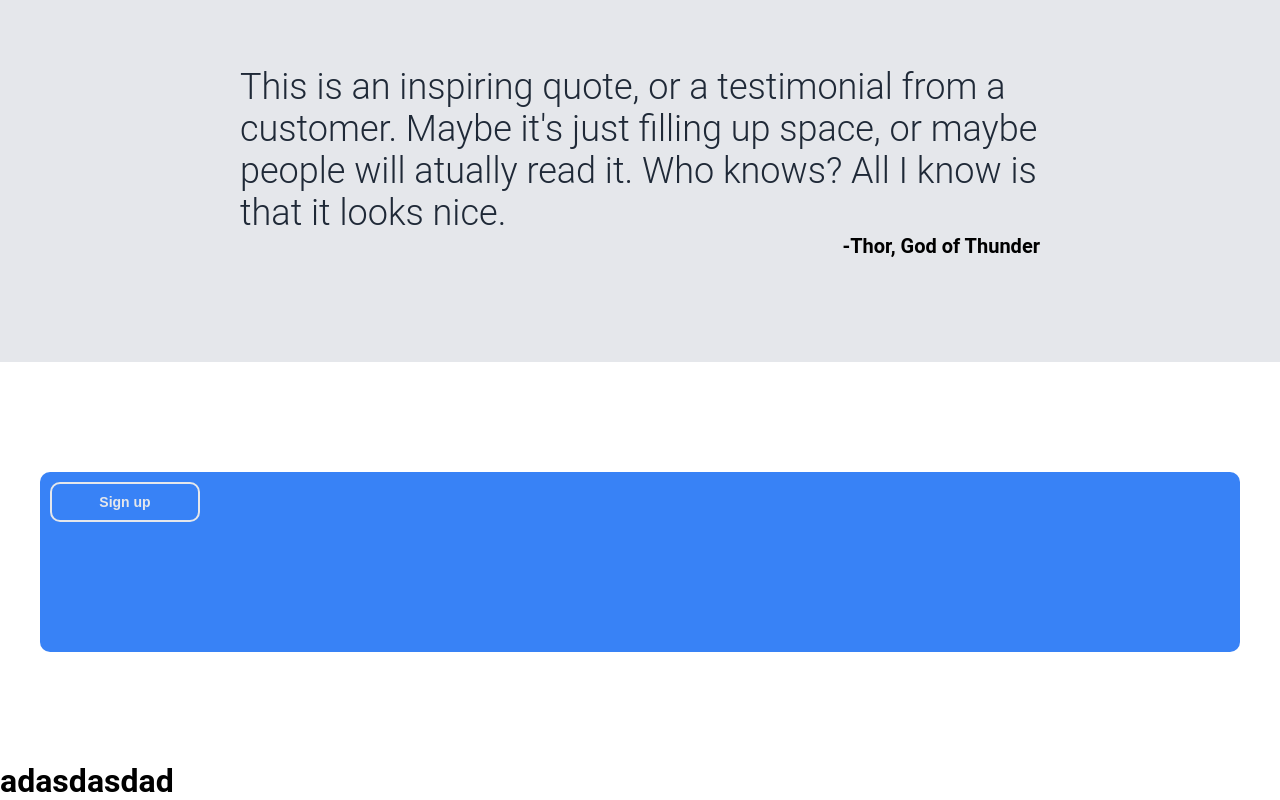
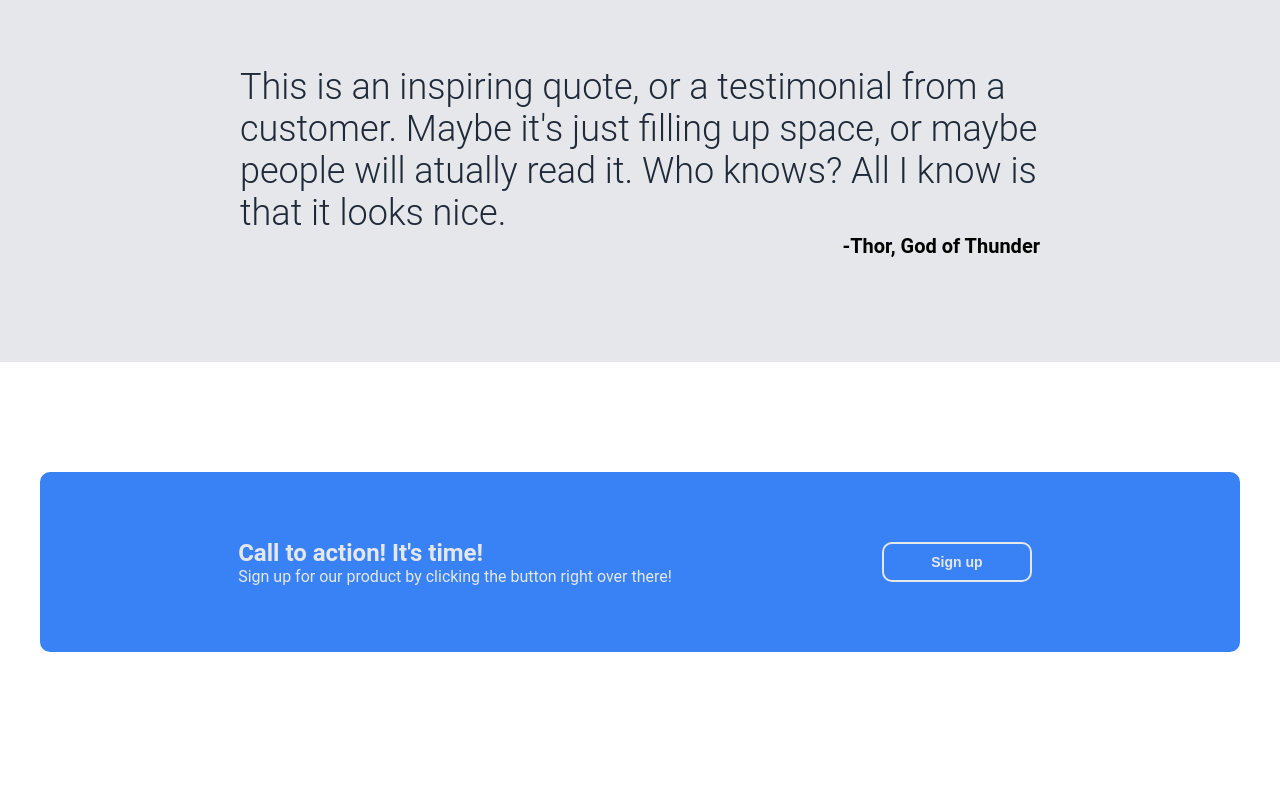
Before and after one commit to mres42/odin-landing-page, a plain HTML site: page src/index.html in a window 1280 px wide. Shown: the part 990-1790 px from the top of the page. After the commit the page ends 1752 px from the top, so only its background shows below. Drawn offline with Linux system fonts and the light colour scheme.

Commit message:
finish call to action section

```diff
--- a/src/index.html
+++ b/src/index.html
@@ -72,11 +72,12 @@
 
     <section class="call-to-action">
         <div class="call-content">
-            <p class="call-title"></p>
-            <p class="call-text"></p>
+            <div class="call-text-group">
+                <p class="call-title">Call to action! It's time!</p>
+                <p class="call-text">Sign up for our product by clicking the button right over there!</p>
+            </div>
             <button class="call-btn">Sign up</button>
         </div>
     </section>
-    <h1>adasdasdad</h1>
 </body>
 </html>
--- a/src/styles.css
+++ b/src/styles.css
@@ -176,10 +176,20 @@ h1,h2,h3,h4,h5,h6,p {
     height: 180px;
     background-color:#3882F6;
     border-radius: 10px;
+    display: flex;
+    align-items: center;
+    justify-content: center;
+    gap: 200px
+}
+
+.call-title {
+    color: #E5E7EB;
+    font-size: 24px;
+    font-weight: bold;
 }
 
 .call-text {
-
+    color: #E5E7EB;
 }
 
 .call-btn {
```
